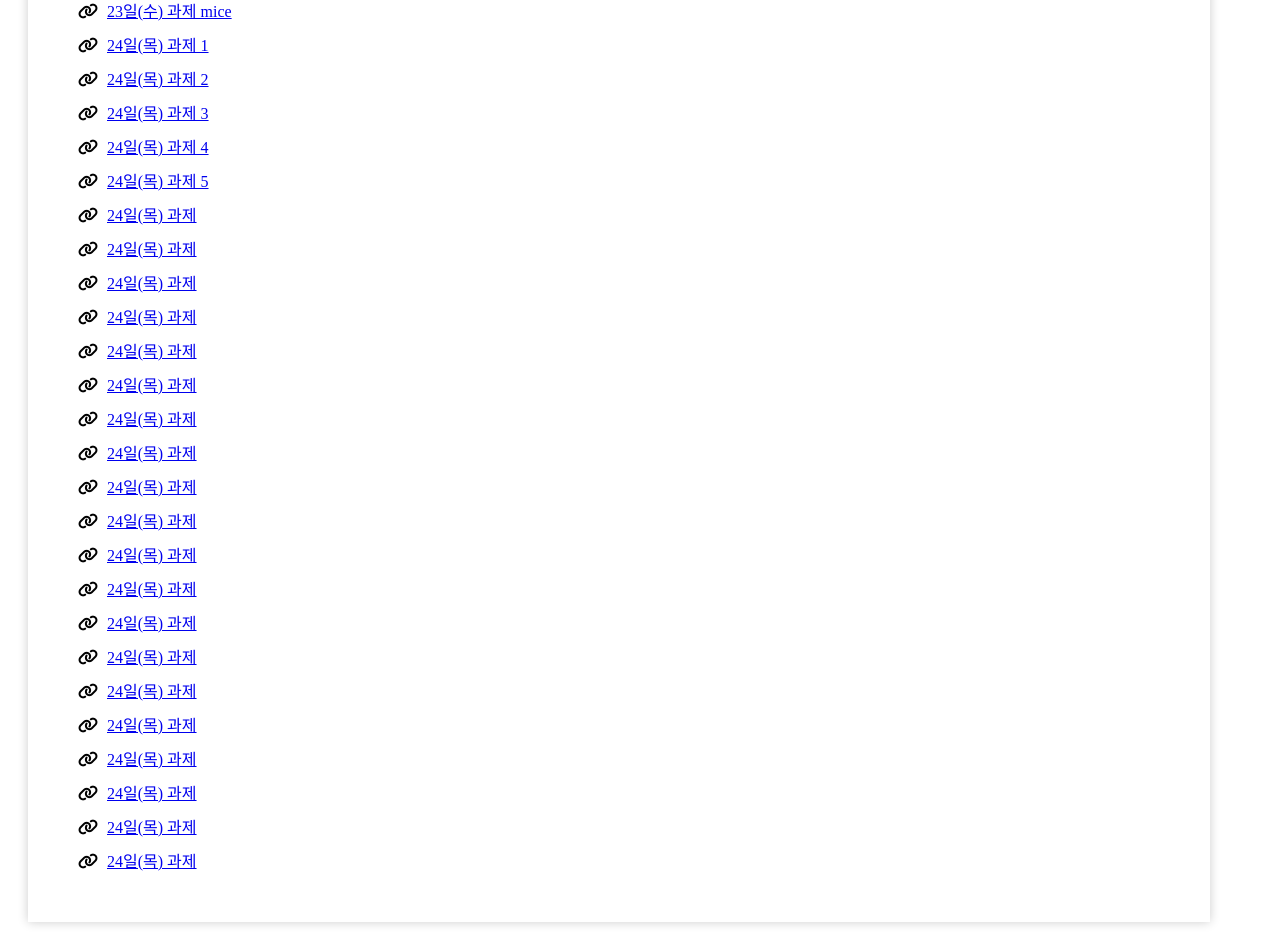
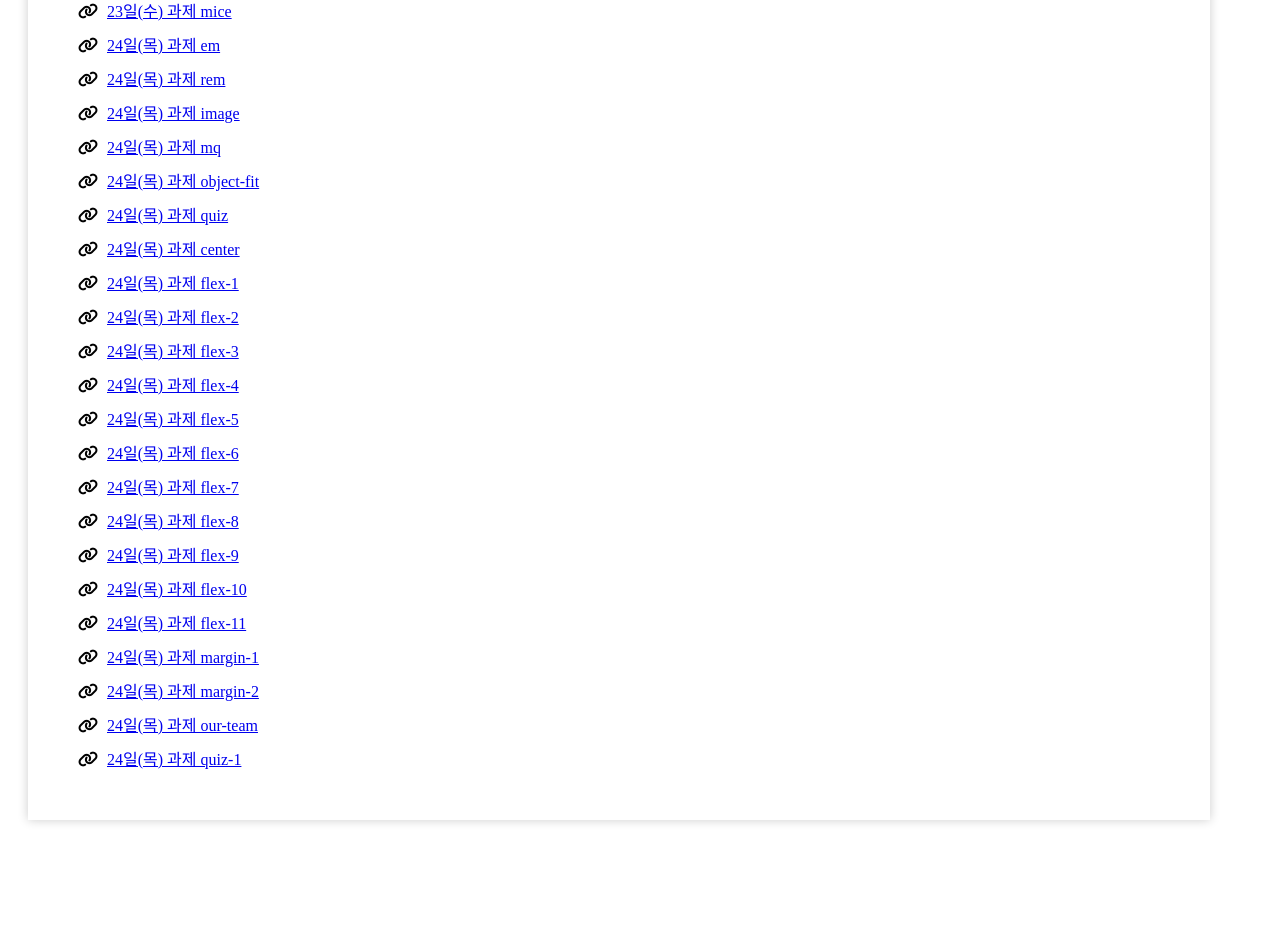
Before and after one commit to jungwon5780/onop, a plain HTML site: page index.html in a window 1280 px wide. Shown: the part 395-1347 px from the top of the page. After the commit the page ends 1245 px from the top, so only its background shows below. Drawn offline with Linux system fonts and the light colour scheme.

Commit message:
0424 updata

```diff
--- a/index.html
+++ b/index.html
@@ -124,105 +124,94 @@
 						<a class="btn" href="/hw/4/0423_5.html">23일(수) 과제 mice</a> <br>
 					</div>
 
+					<!-- 0424 -->
 					<div style="margin: 10px 0;">
 						<i class="fa-solid fa-link" style="margin-right: 5px;"></i>
-						<a class="btn" href="/hw/4/0424/0424_em.html">24일(목) 과제 1</a> <br>
+						<a class="btn" href="/hw/4/0424/0424_em.html">24일(목) 과제 em</a> <br>
 					</div>
 					<div style="margin: 10px 0;">
 						<i class="fa-solid fa-link" style="margin-right: 5px;"></i>
-						<a class="btn" href="/hw/4/0424/0424_rem.html">24일(목) 과제 2</a> <br>
+						<a class="btn" href="/hw/4/0424/0424_rem.html">24일(목) 과제 rem</a> <br>
 					</div>
 					<div style="margin: 10px 0;">
 						<i class="fa-solid fa-link" style="margin-right: 5px;"></i>
-						<a class="btn" href="/hw/4/0424/0424_image.html">24일(목) 과제 3</a> <br>
+						<a class="btn" href="/hw/4/0424/0424_image.html">24일(목) 과제 image</a> <br>
 					</div>
 					<div style="margin: 10px 0;">
 						<i class="fa-solid fa-link" style="margin-right: 5px;"></i>
-						<a class="btn" href="/hw/4/0424/0424_mq.html">24일(목) 과제 4</a> <br>
+						<a class="btn" href="/hw/4/0424/0424_mq.html">24일(목) 과제 mq</a> <br>
 					</div>
 					<div style="margin: 10px 0;">
 						<i class="fa-solid fa-link" style="margin-right: 5px;"></i>
-						<a class="btn" href="/hw/4/0424/0424_object-fit.html">24일(목) 과제 5</a> <br>
+						<a class="btn" href="/hw/4/0424/0424_object-fit.html">24일(목) 과제 object-fit</a> <br>
 					</div>
 					<div style="margin: 10px 0;">
 						<i class="fa-solid fa-link" style="margin-right: 5px;"></i>
-						<a class="btn" href="/hw/4/0424/0424_quiz.html">24일(목) 과제</a> <br>
+						<a class="btn" href="/hw/4/0424/0424_quiz.html">24일(목) 과제 quiz</a> <br>
 					</div>
 					<div style="margin: 10px 0;">
 						<i class="fa-solid fa-link" style="margin-right: 5px;"></i>
-						<a class="btn" href="/hw/4/0424/center.html">24일(목) 과제</a> <br>
+						<a class="btn" href="/hw/4/0424/center.html">24일(목) 과제 center</a> <br>
 					</div>
 					<div style="margin: 10px 0;">
 						<i class="fa-solid fa-link" style="margin-right: 5px;"></i>
-						<a class="btn" href="/hw/4/0424/flex-1.html">24일(목) 과제</a> <br>
+						<a class="btn" href="/hw/4/0424/flex-1.html">24일(목) 과제 flex-1</a> <br>
 					</div>
 					<div style="margin: 10px 0;">
 						<i class="fa-solid fa-link" style="margin-right: 5px;"></i>
-						<a class="btn" href="/hw/4/0424/flex-2.html">24일(목) 과제</a> <br>
+						<a class="btn" href="/hw/4/0424/flex-2.html">24일(목) 과제 flex-2</a> <br>
 					</div>
 					<div style="margin: 10px 0;">
 						<i class="fa-solid fa-link" style="margin-right: 5px;"></i>
-						<a class="btn" href="/hw/4/0424/flex-2.html">24일(목) 과제</a> <br>
+						<a class="btn" href="/hw/4/0424/flex-3.html">24일(목) 과제 flex-3</a> <br>
 					</div>
 					<div style="margin: 10px 0;">
 						<i class="fa-solid fa-link" style="margin-right: 5px;"></i>
-						<a class="btn" href="/hw/4/0424_quiz.html">24일(목) 과제</a> <br>
+						<a class="btn" href="/hw/4/0424/flex-4.html">24일(목) 과제 flex-4</a> <br>
 					</div>
 					<div style="margin: 10px 0;">
 						<i class="fa-solid fa-link" style="margin-right: 5px;"></i>
-						<a class="btn" href="/hw/4/0424/flex-3.html">24일(목) 과제</a> <br>
+						<a class="btn" href="/hw/4/0424/flex-5.html">24일(목) 과제 flex-5</a> <br>
 					</div>
 					<div style="margin: 10px 0;">
 						<i class="fa-solid fa-link" style="margin-right: 5px;"></i>
-						<a class="btn" href="/hw/4/0424_quiz.html">24일(목) 과제</a> <br>
+						<a class="btn" href="/hw/4/0424/flex-6.html">24일(목) 과제 flex-6</a> <br>
 					</div>
 					<div style="margin: 10px 0;">
 						<i class="fa-solid fa-link" style="margin-right: 5px;"></i>
-						<a class="btn" href="/hw/4/0424/flex-4.html">24일(목) 과제</a> <br>
+						<a class="btn" href="/hw/4/0424/flex-7.html">24일(목) 과제 flex-7</a> <br>
 					</div>
 					<div style="margin: 10px 0;">
 						<i class="fa-solid fa-link" style="margin-right: 5px;"></i>
-						<a class="btn" href="/hw/4/0424/flex-5.html">24일(목) 과제</a> <br>
+						<a class="btn" href="/hw/4/0424/flex-8.html">24일(목) 과제 flex-8</a> <br>
 					</div>
 					<div style="margin: 10px 0;">
 						<i class="fa-solid fa-link" style="margin-right: 5px;"></i>
-						<a class="btn" href="/hw/4/0424/flex-6.html">24일(목) 과제</a> <br>
+						<a class="btn" href="/hw/4/0424/flex-9.html">24일(목) 과제 flex-9</a> <br>
 					</div>
 					<div style="margin: 10px 0;">
 						<i class="fa-solid fa-link" style="margin-right: 5px;"></i>
-						<a class="btn" href="/hw/4/0424/flex-7.html">24일(목) 과제</a> <br>
+						<a class="btn" href="/hw/4/0424/flex-10.html">24일(목) 과제 flex-10</a> <br>
 					</div>
 					<div style="margin: 10px 0;">
 						<i class="fa-solid fa-link" style="margin-right: 5px;"></i>
-						<a class="btn" href="/hw/4/0424/flex-8.html">24일(목) 과제</a> <br>
+						<a class="btn" href="/hw/4/0424/flex-11.html">24일(목) 과제 flex-11</a> <br>
 					</div>
 					<div style="margin: 10px 0;">
 						<i class="fa-solid fa-link" style="margin-right: 5px;"></i>
-						<a class="btn" href="/hw/4/0424/flex-9.html">24일(목) 과제</a> <br>
+						<a class="btn" href="/hw/4/0424/margin-1.html">24일(목) 과제 margin-1</a> <br>
 					</div>
 					<div style="margin: 10px 0;">
 						<i class="fa-solid fa-link" style="margin-right: 5px;"></i>
-						<a class="btn" href="/hw/4/0424/flex-10.html">24일(목) 과제</a> <br>
+						<a class="btn" href="/hw/4/0424/margin-2.html">24일(목) 과제 margin-2</a> <br>
 					</div>
 					<div style="margin: 10px 0;">
 						<i class="fa-solid fa-link" style="margin-right: 5px;"></i>
-						<a class="btn" href="/hw/4/0424/flex-11.html">24일(목) 과제</a> <br>
+						<a class="btn" href="/hw/4/0424/our-team.html">24일(목) 과제 our-team</a> <br>
 					</div>
 					<div style="margin: 10px 0;">
 						<i class="fa-solid fa-link" style="margin-right: 5px;"></i>
-						<a class="btn" href="/hw/4/0424/margin-1.html">24일(목) 과제</a> <br>
-					</div>
-					<div style="margin: 10px 0;">
-						<i class="fa-solid fa-link" style="margin-right: 5px;"></i>
-						<a class="btn" href="/hw/4/0424/margin-2.html">24일(목) 과제</a> <br>
-					</div>
-					<div style="margin: 10px 0;">
-						<i class="fa-solid fa-link" style="margin-right: 5px;"></i>
-						<a class="btn" href="/hw/4/0424/our-team.html">24일(목) 과제</a> <br>
-					</div>
-					<div style="margin: 10px 0;">
-						<i class="fa-solid fa-link" style="margin-right: 5px;"></i>
-						<a class="btn" href="/hw/4/0424/quiz-1.html">24일(목) 과제</a> <br>
+						<a class="btn" href="/hw/4/0424/quiz-1.html">24일(목) 과제 quiz-1</a> <br>
 					</div>
 
 				</div>
```
